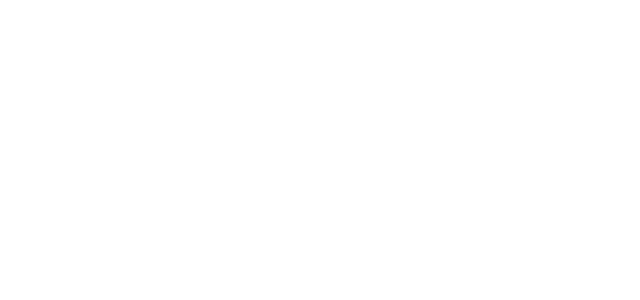
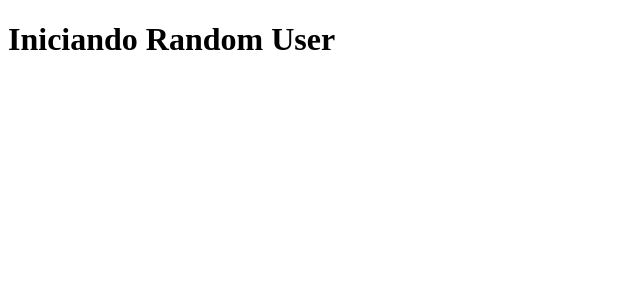
Before and after one commit to gemaquejr/random-user, a React (Create React App) app in the folder app/frontend/: page / in a window 1280 px wide. Shown: the top 300 px of the page, without its empty margins (0-640 px from the left). Built offline with nearby package versions, Linux system fonts and the light colour scheme.

Commit message:
Fix .App e .index.js

```diff
--- a/app/frontend/src/App.js
+++ b/app/frontend/src/App.js
@@ -1,9 +1,8 @@
+import React from 'react';
+
 function App() {
   return (
-    <div className="App">
-      <header className="App-header">
-      </header>
-    </div>
+    <h1>Iniciando Random User</h1>
   );
 }
 
--- a/app/frontend/src/index.js
+++ b/app/frontend/src/index.js
@@ -1,10 +1,10 @@
 import React from 'react';
-import ReactDOM from 'react-dom/client';
+import ReactDOM from 'react-dom';
 import App from './App';
 
-const root = ReactDOM.createRoot(document.getElementById('root'));
-root.render(
+ReactDOM.render(
   <React.StrictMode>
     <App />
   </React.StrictMode>,
+  document.getElementById('root'),
 );
```
